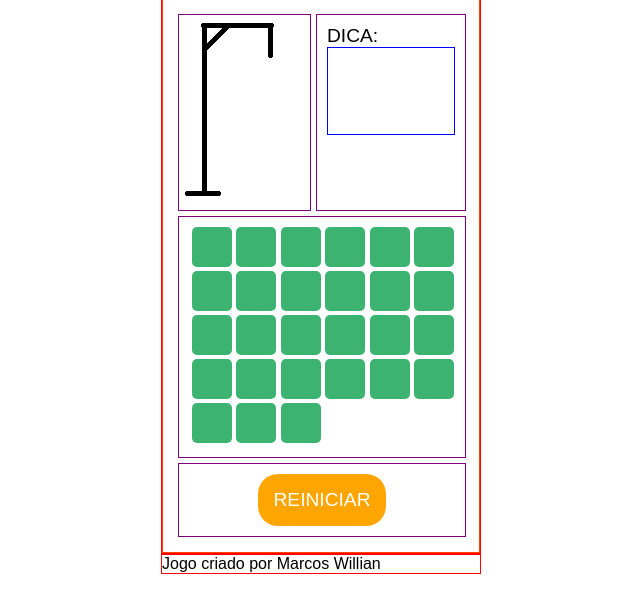
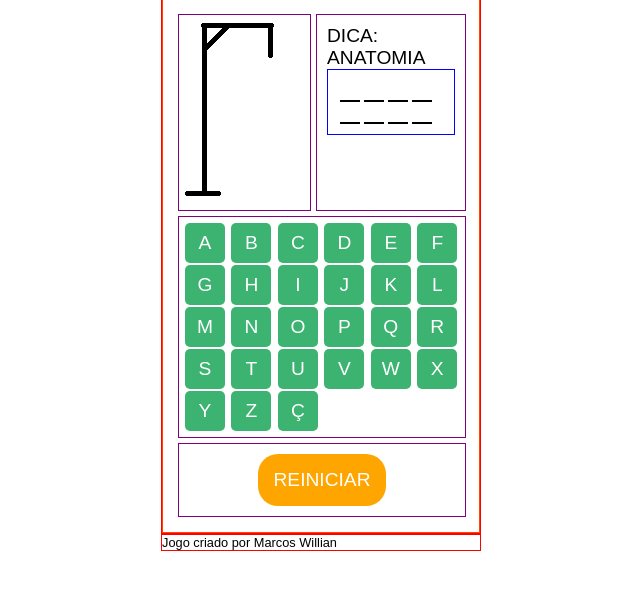
Before and after one commit to MarcosWillianA/jogodaforca, a plain HTML site: page index.html in a window 1280 px wide. Shown: the part 62-674 px from the top of the page, without its empty margins (319-959 px from the left). Drawn offline with Linux system fonts and the light colour scheme; a web font is replaced by a local one.

Commit message:
Primeiros passos JS
Criei duas funções: uma para gerar os letreiros aleatoriamente e outra para capturar as letras dos botões.

Vou almoçar.

```diff
--- a/css/estilo.css
+++ b/css/estilo.css
@@ -45,27 +45,42 @@ header {
     font-size: 1.2em;
 }
 
-#letreiro {
+#displayLetras {
     width: 100%;
-    height: 50%;
+    padding: 10px;
     border: 1px solid blue;
+    padding: 10px;
+}
+
+.inputLetras {
+    width: 20px;
+    height: 20px;
+    margin: 0 2px;
+    border: none;
+    border-bottom: 2px solid black;
+    text-align: center;
+    font-family: "Jersey 10", sans-serif;
+    font-size: 1em;
 }
 
 #teclado {
     grid-column: 1/3;
     border: 1px solid purple;
-    padding: 10px 10px 10px 13px;
+    padding: 5px
 }
 
 .teclas {
     width: 40px;
     height: 40px;
+    margin: 1px;
     border: none;
     border-radius: 5px;
     background-color: #3cb371;
     color: #fff;
     font-size: 1.2em;
     font-family: "Jersey 10", sans-serif;
+    text-align: center;
+    text-transform: uppercase;
 }
 
 #reiniciar {
@@ -87,3 +102,7 @@ header {
     font-family: "Jersey 10", sans-serif;
     text-transform: uppercase;
 }
+
+footer p{
+    font-size: .8em;
+}
--- a/index.html
+++ b/index.html
@@ -15,41 +15,41 @@
         <div id="container">
             <div id="forca">
                 <figure>
-                    <img src="img/forca00.png" alt="Forca">
+                    <img id="imagem-forca" src="img/forca00.png" alt="Forca">
                 </figure>
             </div>
             <div id="palavra">
                 <span id="dica">Dica:</span>
-                <div id="letreiro"></div>
+                <div id="displayLetras"></div>
             </div>
             <div id="teclado">
-                <button class="teclas" value="a"></button>
-                <button class="teclas" value="b"></button>
-                <button class="teclas" value="c"></button>
-                <button class="teclas" value="d"></button>
-                <button class="teclas" value="e"></button>
-                <button class="teclas" value="f"></button>
-                <button class="teclas" value="g"></button>
-                <button class="teclas" value="h"></button>
-                <button class="teclas" value="i"></button>
-                <button class="teclas" value="j"></button>
-                <button class="teclas" value="k"></button>
-                <button class="teclas" value="l"></button>
-                <button class="teclas" value="m"></button>
-                <button class="teclas" value="n"></button>
-                <button class="teclas" value="o"></button>
-                <button class="teclas" value="p"></button>
-                <button class="teclas" value="q"></button>
-                <button class="teclas" value="r"></button>
-                <button class="teclas" value="s"></button>
-                <button class="teclas" value="t"></button>
-                <button class="teclas" value="u"></button>
-                <button class="teclas" value="v"></button>
-                <button class="teclas" value="w"></button>
-                <button class="teclas" value="x"></button>
-                <button class="teclas" value="y"></button>
-                <button class="teclas" value="z"></button>
-                <button class="teclas" value="ç"></button>
+                <button class="teclas" value="a">a</button>
+                <button class="teclas" value="b">b</button>
+                <button class="teclas" value="c">c</button>
+                <button class="teclas" value="d">d</button>
+                <button class="teclas" value="e">e</button>
+                <button class="teclas" value="f">f</button>
+                <button class="teclas" value="g">g</button>
+                <button class="teclas" value="h">h</button>
+                <button class="teclas" value="i">i</button>
+                <button class="teclas" value="j">j</button>
+                <button class="teclas" value="k">k</button>
+                <button class="teclas" value="l">l</button>
+                <button class="teclas" value="m">m</button>
+                <button class="teclas" value="n">n</button>
+                <button class="teclas" value="o">o</button>
+                <button class="teclas" value="p">p</button>
+                <button class="teclas" value="q">q</button>
+                <button class="teclas" value="r">r</button>
+                <button class="teclas" value="s">s</button>
+                <button class="teclas" value="t">t</button>
+                <button class="teclas" value="u">u</button>
+                <button class="teclas" value="v">v</button>
+                <button class="teclas" value="w">w</button>
+                <button class="teclas" value="x">x</button>
+                <button class="teclas" value="y">y</button>
+                <button class="teclas" value="z">z</button>
+                <button class="teclas" value="ç">ç</button>
             </div>
             <div id="reiniciar">
                 <button id="botao-reiniciar">reiniciar</button>
@@ -59,5 +59,6 @@
     <footer>
         <p>Jogo criado por Marcos Willian</p>
     </footer>
+    <script src="script/app.js"></script>
 </body>
 </html>
--- /dev/null
+++ b/script/app.js
@@ -0,0 +1,78 @@
+const forca = document.querySelector('#imagem-forca');
+const dica = document.querySelector('#dica');
+const displayLetras = document.querySelector('#displayLetras');
+const teclas = document.querySelectorAll('.teclas');
+teclas.innerHTML = teclas.value
+const reiniciar = document.querySelector('#botao-reiniciar');
+
+const palavras = {
+    país: ['brasil', 'argentina', 'mexico', 'alemanha', 'espanha', 'frança', 'japão', 'china', 'índia', 'rússia', 'egito', 'turquia', 'austrália', 'gana', 'senegal', 'filipinas', 'mali'],
+    nome: ['marcos', 'miguel', 'rosângela', 'érica', 'gabriel', 'enzo', 'valentina', 'pedro', 'paulo', 'alex', 'jéssica', 'suzana', 'mônica', 'larissa', 'ronaldo', 'tomás', 'beatriz', 'bianca', 'juliana'],
+    animal: ['leão', 'capivara', 'tigre', 'elefante', 'girafa', 'canguru', 'vespa', 'cavalo', 'golfinho', 'tucano', 'jacaré', 'urso', 'raposa', 'lobo', 'pinguim', 'zebra', 'pantera', 'avestruz', 'cobra', 'lagarto', 'guaxinim'],
+    objeto: ['mesa', 'cadeira', 'livro', 'telefone', 'computador', 'caneta', 'garrafa', 'relógio', 'janela', 'porta', 'sofa', 'carteira', 'chave', 'espelho', 'prato', 'fogão', 'bicicleta', 'teclado', 'monitor', 'colher'],
+    anatomia: ['cabeça', 'braço', 'perna', 'mão', 'pé', 'olho', 'orelha', 'nariz', 'boca', 'coração', 'pulmão', 'estômago', 'fígado', 'rim', 'dente', 'língua', 'joelho', 'tornozelo', 'pulso', 'costela'],
+    comida: ['arroz', 'feijão', 'banana', 'maçã', 'laranja', 'tomate', 'cenoura', 'batata', 'pão', 'queijo', 'frango', 'peixe', 'ovo', 'alface', 'brócolis', 'chocolate', 'açúcar', 'sal', 'mel', 'iogurte']
+}
+
+let erros;
+let letraEscolhida;
+let escolha = escolherPalavra(palavras);
+
+
+// Função para escolher palavra aleatória
+
+function escolherPalavra (objeto) {
+    chaves = Object.keys(objeto);
+    chaveAleatoria = chaves[Math.floor(Math.random() * chaves.length)];
+    arrayEscolhido = objeto[chaveAleatoria];
+    palavraAleatoria = arrayEscolhido[Math.floor(Math.random() * arrayEscolhido.length)];
+    return {
+        chave: chaveAleatoria,
+        string: palavraAleatoria
+    }
+}
+
+console.log(`Chave escolhida: ${escolha.chave}, string escolhida: ${escolha.string}`);
+dica.innerHTML = `dica: ${escolha.chave}`;
+letrasIsoladas = escolha.string.split('');
+console.log(letrasIsoladas);
+
+// Função para gerar os letreiros aleatoriamente
+
+function gerarLetreiro () {
+    for (i = 0; i < escolha.string.length; i++) {
+        let inputLetras = document.createElement('input');
+        inputLetras.type = 'text';
+        inputLetras.classList.add('inputLetras');
+        displayLetras.appendChild(inputLetras);
+    }
+}
+
+gerarLetreiro();
+
+// Função para capturar as letras dos botões
+
+function digitarLetras () {
+    teclas.forEach(tecla => {
+        tecla.addEventListener('click', () => {
+            letraEscolhida = tecla.value;  // Armazena o valor do botão
+            console.log(letraEscolhida);
+        });
+    });
+}
+
+// Função para comparar as letras
+
+function compararLetras () {
+    letrasIsoladas.forEach(letra => {
+        if (letra === letraEscolhida) {
+            console.log(`As letras são iguais`);
+        }
+        else {
+            console.log(`As letras são diferentes!`)
+        }
+    })
+
+}
+
+compararLetras();
```
